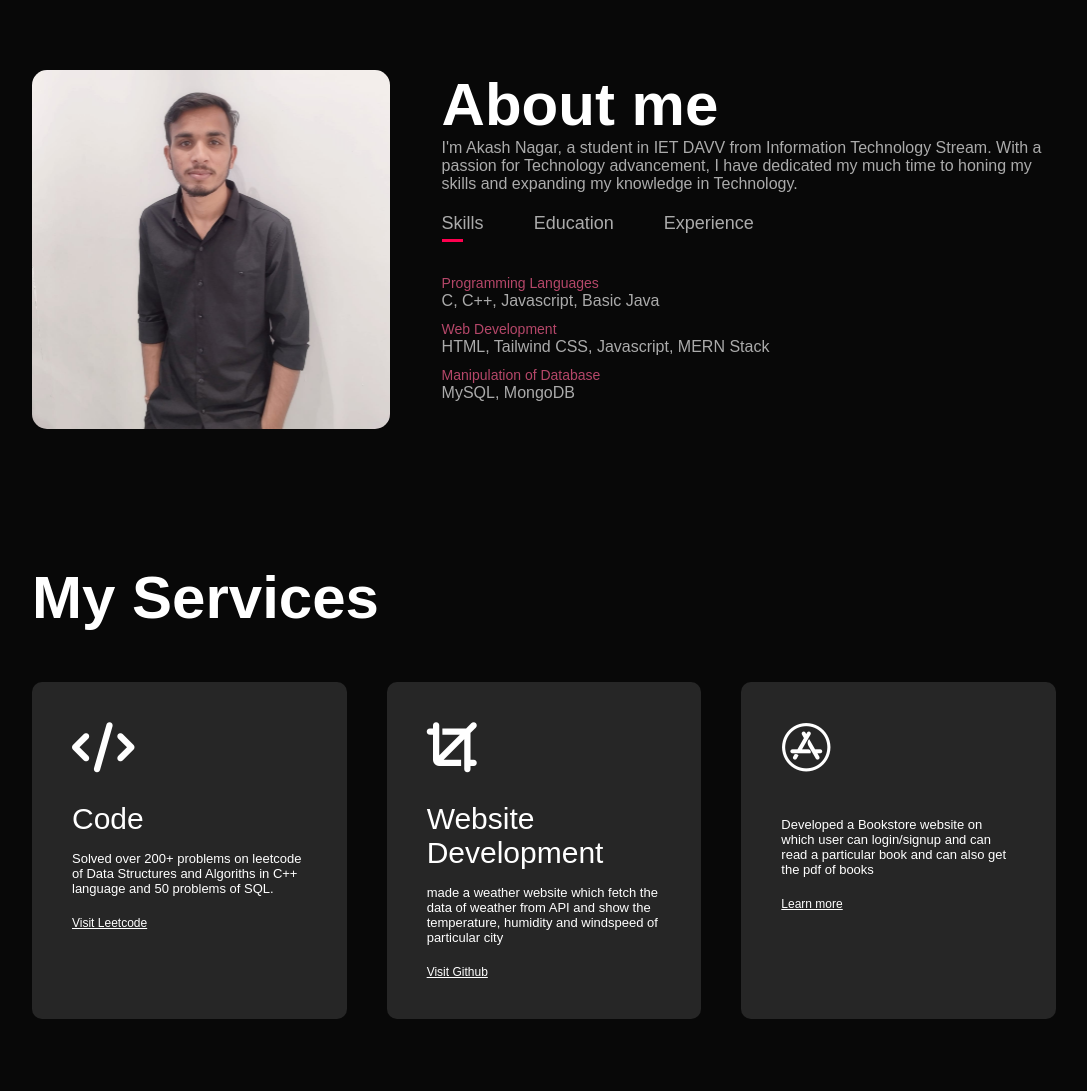
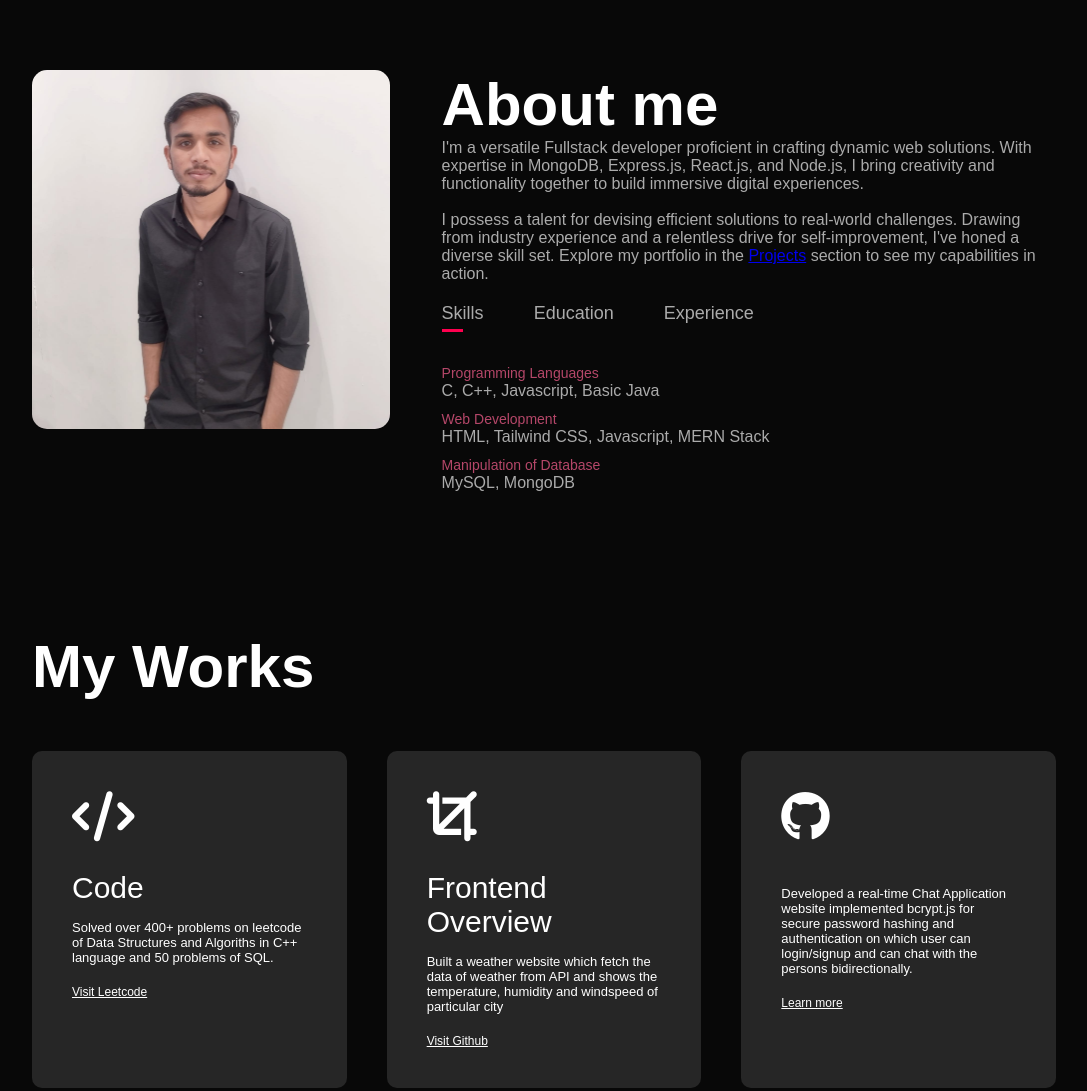
Before and after one commit to akash-nagar95/Portfolio, a plain HTML site: page index.html in a window 1280 px wide. Shown: the part 820-1911 px from the top of the page, without its empty margins (96-1183 px from the left). Drawn offline with Linux system fonts and the light colour scheme.

Commit message:
new changes added

```diff
--- a/index.html
+++ b/index.html
@@ -27,7 +27,10 @@
             </nav>
             <div class="header-text">
                 <!-- <p>Web Developer</p> -->
-                <h1>Hi, I'm <span>Akash Nagar</span> from Indore</h1>
+                <h1>Hi, I'm <span>Akash </span></h1>
+                <br>
+                <h3>A MERN based Web Developer</h3>
+                <h3>I thrive on bringing ideas to life through code.</h3>
             </div>
         </div>
     </div>
@@ -40,7 +43,9 @@
                 </div>
                 <div class="about-col-2">
                     <h1 class="sub-title">About me</h1>
-                    <p>I'm Akash Nagar, a student in IET DAVV from Information Technology Stream. With a passion for Technology advancement, I have dedicated my much time to honing my skills and expanding my knowledge in Technology.</p>
+                    <p>I'm a versatile Fullstack developer proficient in crafting dynamic web solutions. With expertise in MongoDB, Express.js, React.js, and Node.js, I bring creativity and functionality together to build immersive digital experiences.</p>
+                    <br>
+                    <p>I possess a talent for devising efficient solutions to real-world challenges. Drawing from industry experience and a relentless drive for self-improvement, I've honed a diverse skill set. Explore my portfolio in the <a href="#portfolio">Projects</a> section to see my capabilities in action.</p>
 
                     <div class="tab-titles">
                         <p class="tab-links active-links" onclick="opentab('skills')">Skills</p>
@@ -74,24 +79,24 @@
     <!-- ----------------services------------------ -->
     <div id="services">
         <div class="container">
-            <h1 class="sub-title">My Services</h1>
+            <h1 class="sub-title">My Works</h1>
             <div class="services-list">
                 <div>
                     <i class="fa-sharp fa-solid fa-code"></i>
                     <h2>Code</h2>
-                    <p>Solved over 200+ problems on leetcode of Data Structures and Algoriths in C++ language and 50 problems of SQL.</p>
+                    <p>Solved over 400+ problems on leetcode of Data Structures and Algoriths in C++ language and 50 problems of SQL.</p>
                     <a href="https://leetcode.com/u/its_akash_nagar/" target="_blank" >Visit Leetcode</a>
                 </div>
                 <div>
                     <i class="fa-solid fa-crop"></i>
-                    <h2>Website Development</h2>
-                    <p>made a weather website which fetch the data of weather from API and show the temperature, humidity and windspeed of particular city</p>
+                    <h2>Frontend Overview</h2>
+                    <p>Built a weather website which fetch the data of weather from API and shows the temperature, humidity and windspeed of particular city</p>
                     <a href="https://github.com/akash-nagar95" target="_blank">Visit Github</a>
                 </div>
                 <div>
-                    <i class="fa-brands fa-app-store"></i>
+                    <i class="fa-brands fa-github"></i>
                     <h2></h2>
-                    <p>Developed a Bookstore website on which user can login/signup and can read a particular book and can also get the pdf of books</p>
+                    <p>Developed a real-time Chat Application website implemented bcrypt.js for secure password hashing and authentication on which user can login/signup and can chat with the persons bidirectionally.</p>
                     <a href="https://github.com/akash-nagar95/chat-app" target="_blank">Learn more</a>
                 </div>
             </div>
@@ -100,7 +105,7 @@
     <!-- ----------------portfolio---------------------- -->
     <div id="portfolio">
         <div class="container">
-            <h1 class="sub-title">My Works</h1>
+            <h1 class="sub-title">Projects</h1>
             <div class="work-list">
                 <div class="work">
                     <img src="images/work1.png">
```
